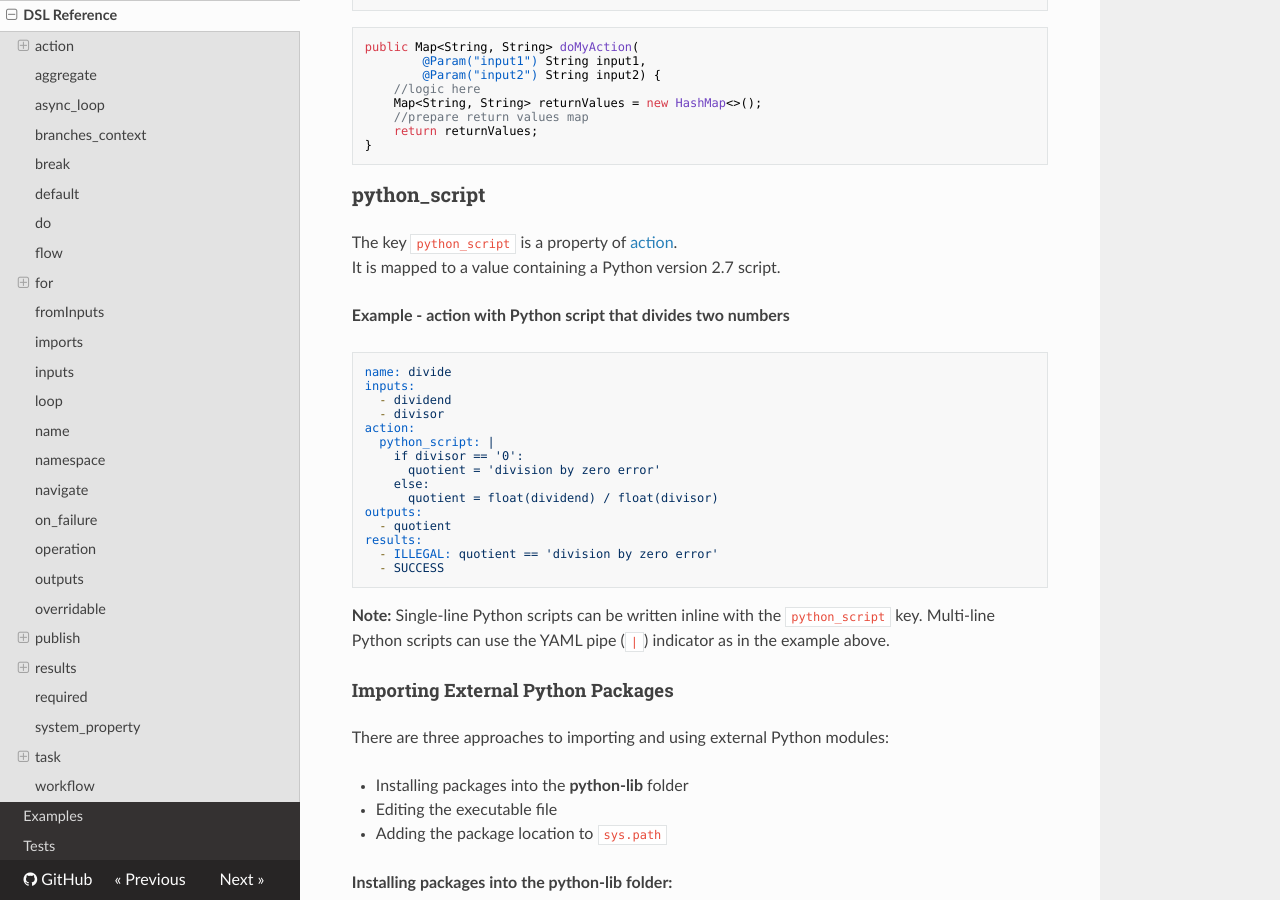
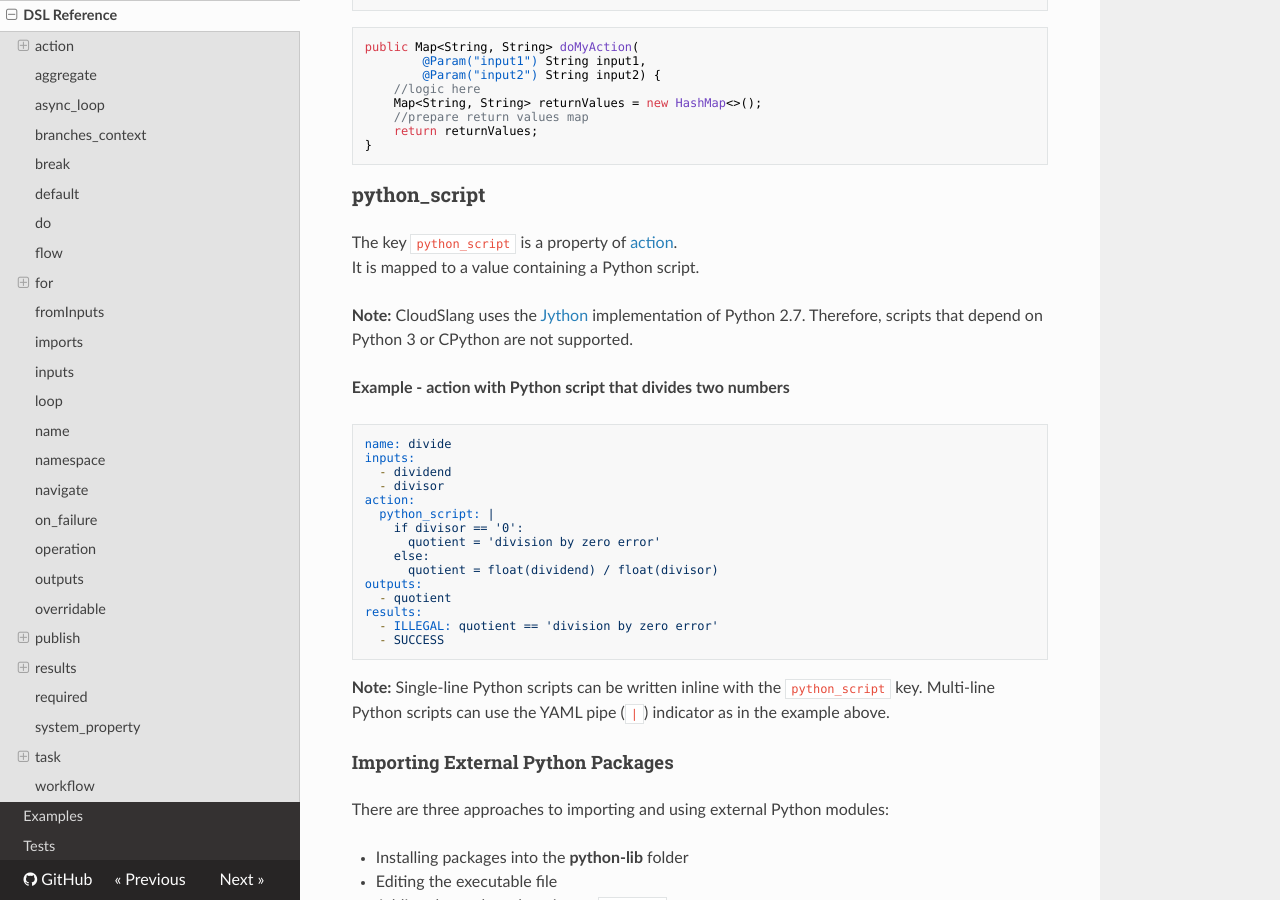
Before and after one commit to CloudSlang/docs, an MkDocs documentation site: the page built from docs/cloudslang_dsl_reference.md, in a window 1280 px wide and 900 px high, scrolled down 3027 px. Built offline with MkDocs 1.6.1, drawn with Linux system fonts in a browser that asks for light colours; nearby versions of some CDN libraries; old or Windows-style settings are respelled for this version of MkDocs.

Commit message:
added python limitations
Signed-off-by: Sam Markowitz <sam.markowitz@hp.com>

```diff
--- a/docs/cloudslang_dsl_reference.md
+++ b/docs/cloudslang_dsl_reference.md
@@ -121,7 +121,9 @@ public Map<String, String> doMyAction(
 
 ###python_script
 The key `python_script` is a property of [action](#action).
-It is mapped to a value containing a Python version 2.7 script.
+It is mapped to a value containing a Python script.
+
+**Note:** CloudSlang uses the [Jython](http://www.jython.org/) implementation of Python 2.7. Therefore, scripts that depend on Python 3 or CPython are not supported.
 
 **Example - action with Python script that divides two numbers**
 
```
Also changed, not shown: docs/tutorial/02_lesson.md (+2 -0 lines), docs/tutorial/14_lesson.md (+2 -0 lines).
